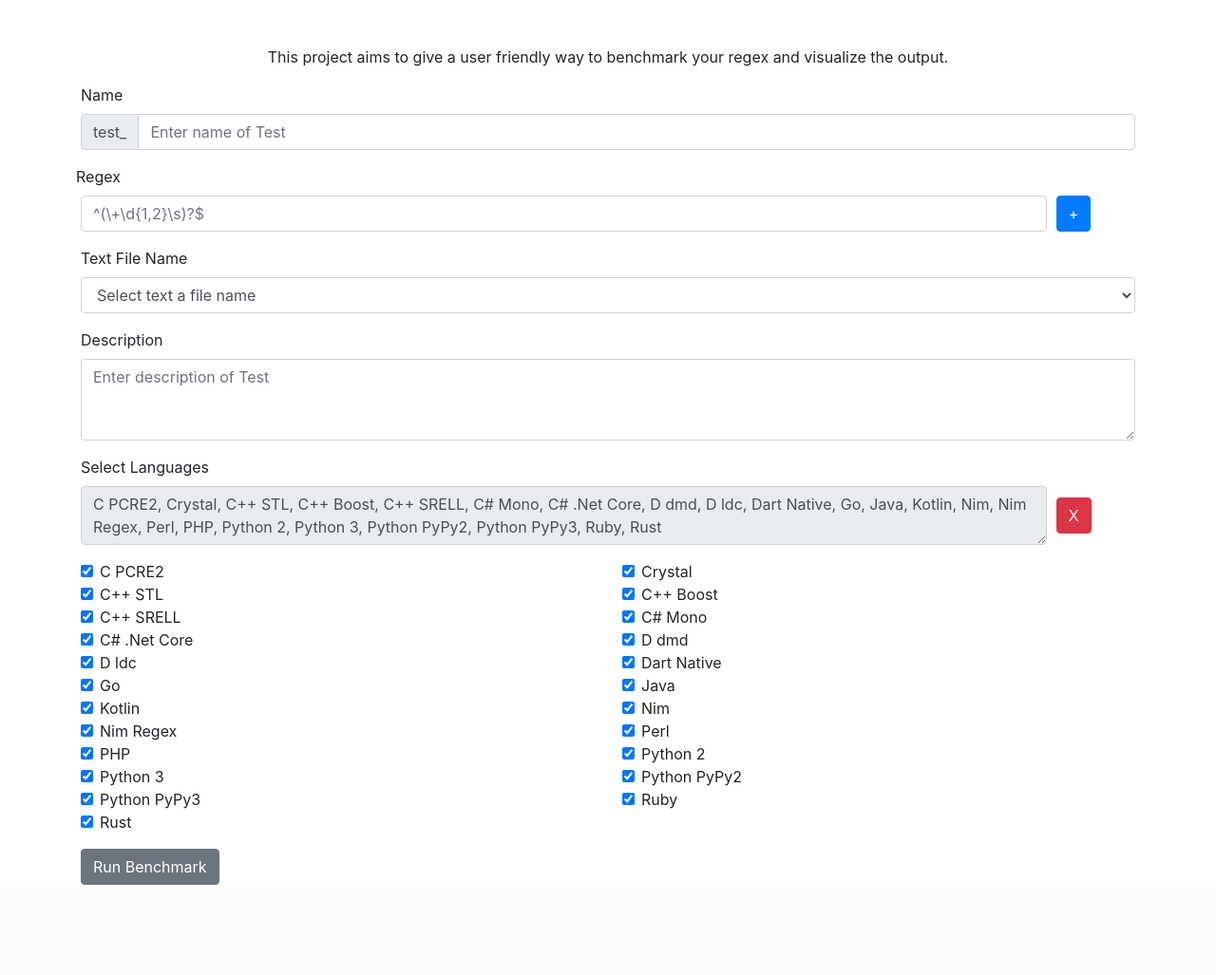
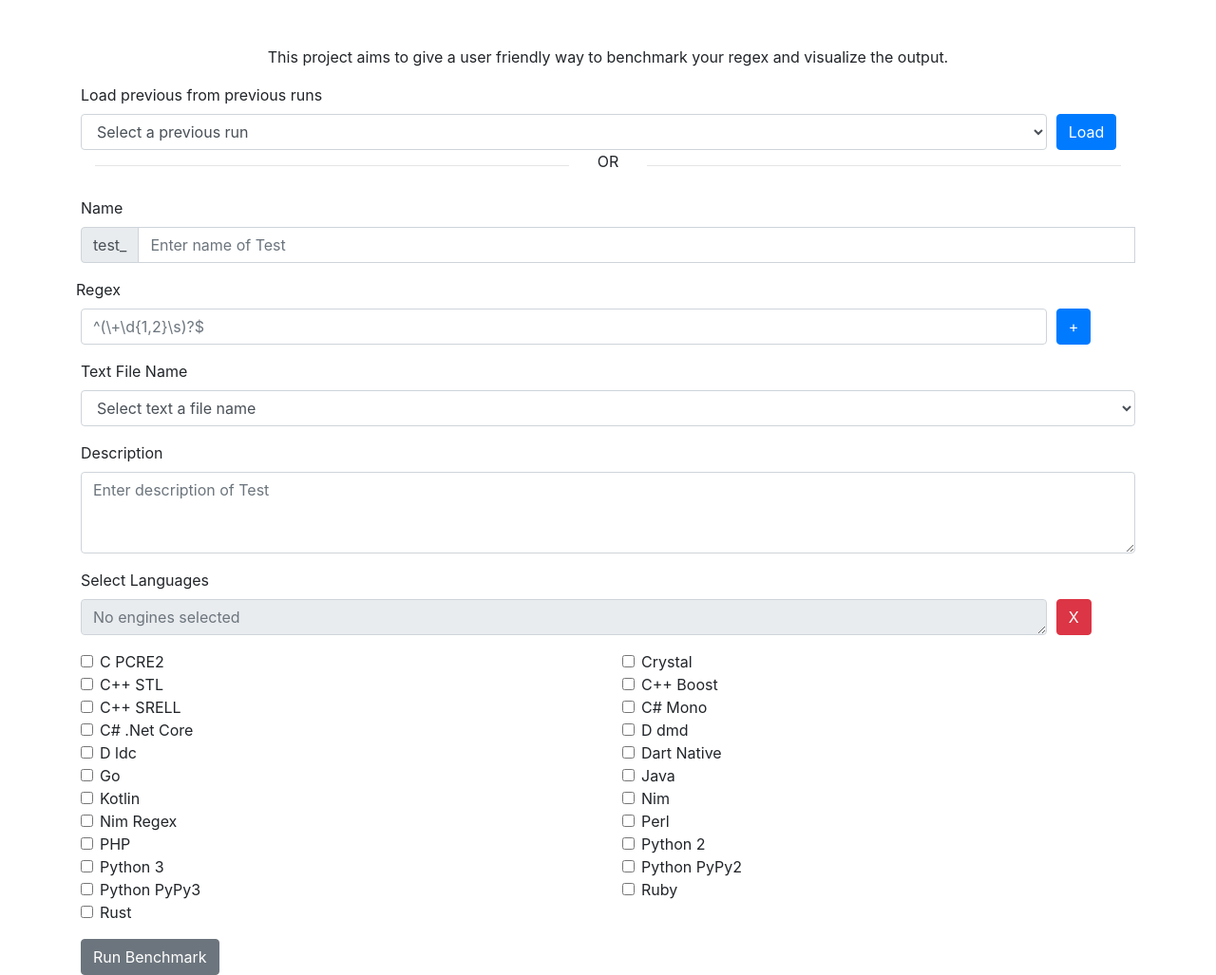
Before and after one commit to GraysonNocera/regex-benchmark, a Django app: page / in a window 1280 px wide. Shown: the part 152-1179 px from the top of the page at 95% size. Before the commit the page ends 1084 px from the top, so only its background shows below. Run offline with Django 4.2, Linux system fonts and the light colour scheme; some libraries are stand-ins or nearby versions.

Commit message:
correctly loading name and engines from json

```diff
--- a/benchmark_server/regex_ui/forms.py
+++ b/benchmark_server/regex_ui/forms.py
@@ -1,3 +1,4 @@
+import copy
 import json
 
 from django import forms
@@ -34,7 +35,7 @@ class BenchmarkForm(forms.Form):
 
     def from_json(json_data):
         if isinstance(json_data, dict):
-            data = json_data
+            data = copy.deepcopy(json_data)
         else:
             data = json.loads(json_data)
 
--- a/benchmark_server/regex_ui/templates/regex_ui/landing.html
+++ b/benchmark_server/regex_ui/templates/regex_ui/landing.html
@@ -25,6 +25,7 @@
                     document.getElementById('id_test_name').addEventListener('input', function () {
                         this.setCustomValidity('');
                     });
+                    handleNameInputError();
                 }, false);
 
                 document.getElementById('testForm').addEventListener('submit', function (event) {
@@ -50,14 +51,78 @@
             </script>
 
             <div class="form-group">
+                <script>
+                    function loadPrevious() {
+                        var selectElement = document.getElementById("id_load_previous");
+                        var selectedValue = selectElement.value;
+                        if (selectedValue) {
+                            var url = new URL(window.location.href);
+                            url.searchParams.delete("prev_test");
+                            window.location.href = url.href + (url.search ? "&" : "?") + "prev_test=" + selectedValue;
+                        }
+                    }
+                </script>
+
+                <label for="id_divider">Load previous from previous runs</label>
+                <div class="form-row align-items-center">
+                    <div class="col-md-11">
+                        <select class="form-control" name="load_previous" id="id_load_previous">
+                            <option value="" selected disabled>Select a previous run</option>
+                            {% for run in test_files %}
+                            {% if prev_test == run %}
+                            <option value="{{ run }}" selected>{{ run }}</option>
+                            {% else %}
+                            <option value="{{ run }}">{{ run }}</option>
+                            {% endif %}
+                            {% endfor %}
+                        </select>
+                    </div>
+                    <div class="col-sm-1">
+                        <button type="button" class="btn btn-primary" onclick="loadPrevious()"> Load </button>
+                    </div>
+                </div>
+
+                <div class="container">
+                    <div class="row justify-content-md-center">
+                        <div class="col">
+                            <hr>
+                        </div>
+                        <div class="col-md-auto">
+                            OR
+                        </div>
+                        <div class="col">
+                            <hr>
+                        </div>
+                    </div>
+                </div>
+            </div>
+
+            <div class=" form-group">
+                <script>
+                    function handleNameInputError() {
+                        var testFiles = {{ test_files|safe }}
+                        console.log(testFiles);
+                        var testNameInput = document.getElementById('id_test_name');
+                        var testName = "test_" + testNameInput.value + ".json";
+                        console.log(testFiles, testName, testFiles.includes(testName));
+                        if (testFiles.includes(testName)) {
+                            testNameInput.classList.add('is-invalid');
+                        } else {
+                            testNameInput.classList.remove('is-invalid');
+                        }
+                    }
+                </script>
                 <label for="id_test_name">Name</label>
-
                 <div class="input-group">
                     <div class="input-group-prepend">
                         <div class="input-group-text">test_</div>
                     </div>
                     <input type="text" class="form-control" name="name" id="id_test_name"
-                        placeholder="Enter name of Test" required value="{{ form.name.value|default_if_none:'' }}">
+                        onchange="handleNameInputError()" placeholder="Enter name of Test" required
+                        value="{{ form.name.value|default_if_none:'' }}">
+                    <div class="invalid-feedback">
+                        This test already exists. Any changes will overwrite the previous test.
+                    </div>
                 </div>
 
 
@@ -207,14 +272,19 @@
                             rows="2" disabled> </textarea>
                     </div>
                     <div class="col-sm-1">
-                        <button type="button" class="btn btn-danger" onclick="clearSelectedItems()"> X </button>
+                        <button type="button" class="btn btn-danger" onclick="clearSelectedItems()"> X
+                        </button>
                     </div>
                 </div>
 
                 <select hidden multiple class="form-control" name="engines" id="id_engines"
                     onchange="showSelectedItems()">
                     {% for engine in engine_list %}
+                    {% if engine in form.selected_engines %}
                     <option value="{{ engine }}" selected>{{ engine }}</option>
+                    {% else %}
+                    <option value="{{ engine }}">{{ engine }}</option>
+                    {% endif %}
                     {% endfor %}
                 </select>
 
--- a/benchmark_server/regex_ui/views.py
+++ b/benchmark_server/regex_ui/views.py
@@ -34,17 +34,29 @@ def landing_page(request):
                     process = subprocess.Popen(['python3', runbenchmark_path, f"{test_name}.json", "10" ], stdout=file, stderr=err)
 
             return redirect(f"/runs/{test_name}/")
-    else:
+
+    if request.method == 'GET':
+        prev_test_file = request.GET.get('prev_test')
+        print(prev_test_file)
         form = BenchmarkForm()
+        if prev_test_file:
+            if os.path.exists(os.path.join(PROJECT_ROOT, 'benchmarks', prev_test_file)):
+                with open(os.path.join(PROJECT_ROOT, 'benchmarks', prev_test_file), 'r') as file:
+                    data = json.load(file)
 
+                data[0]['name'] = data[0]['name'].replace('test_', '')
+                form = BenchmarkForm.from_json(data[0])
+                form.selected_engines = data[0]['engines']
 
     test_files = os.listdir(os.path.join(PROJECT_ROOT, 'benchmarks')) if os.path.exists(os.path.join(PROJECT_ROOT, 'benchmarks')) else []
     data = {
         "engine_list": ENGINES,
         "available_text_files": AVAILABLE_TEXT_FILES,
         "test_files": test_files,
-        "form": form
+        "form": form,
+        "prev_test": request.GET.get('prev_test')
     }
+    print(data)
     return render(request, 'regex_ui/landing.html', data)
 
 def runs(request, run_name):
```
